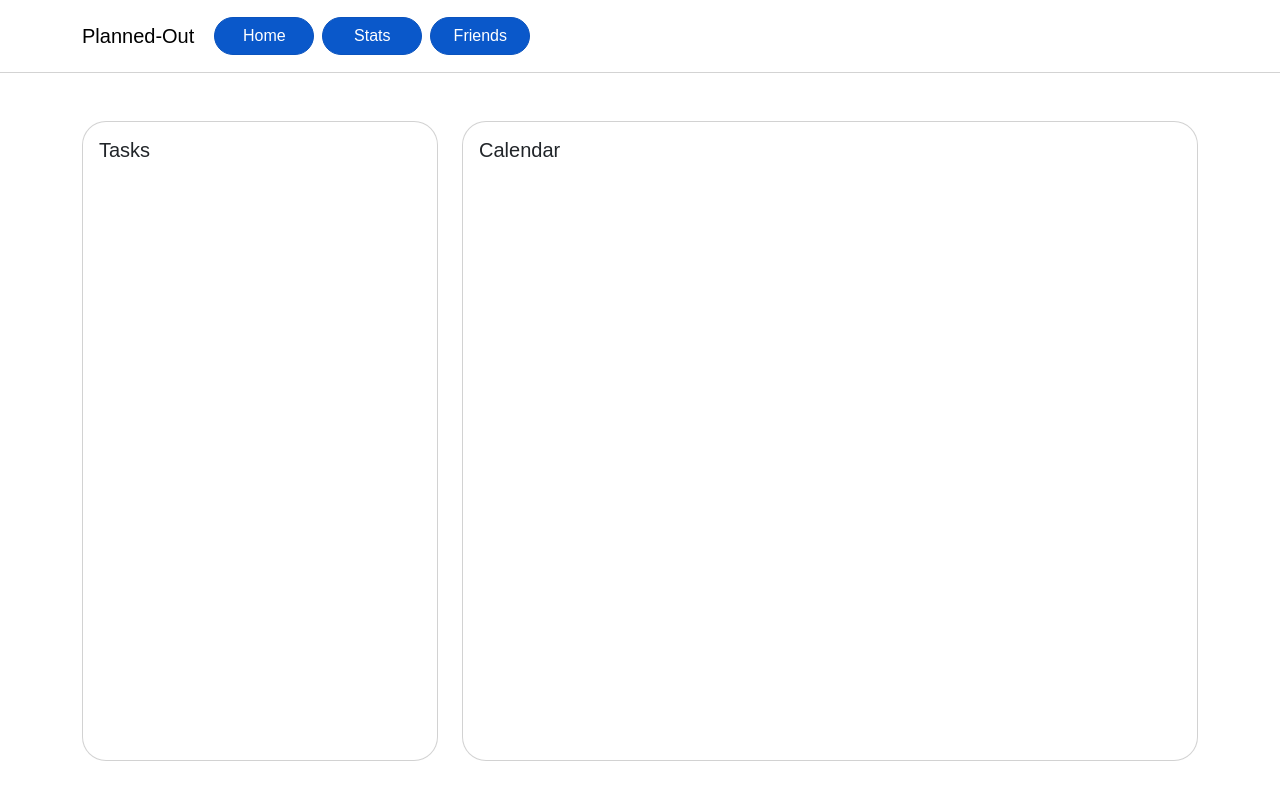
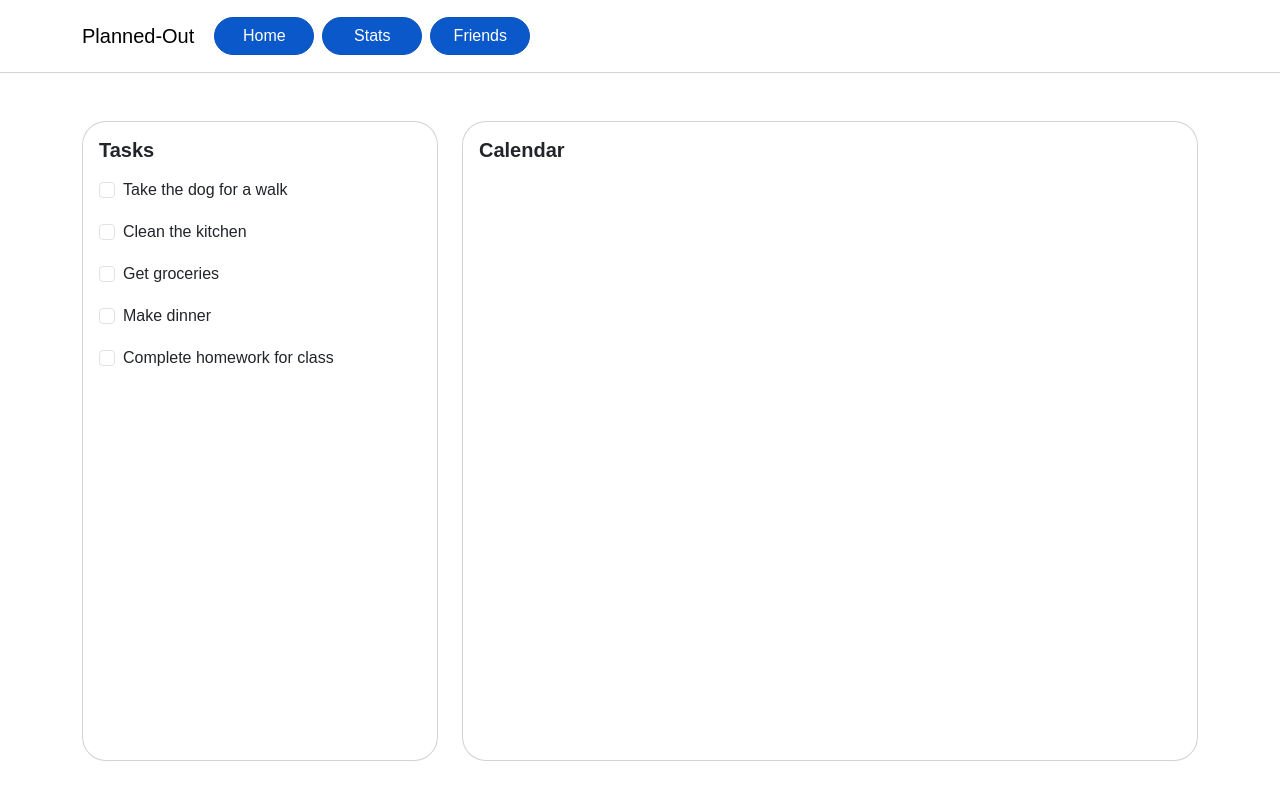
Before and after one commit to COSC481W-2023Fall/planned-out, a React (Create React App) app in the folder front-end/: page / in a window 1280 px wide. Built offline with nearby package versions, Linux system fonts and the light colour scheme.

Commit message:
feat: Implement UI for tasks

```diff
--- a/front-end/src/index.css
+++ b/front-end/src/index.css
@@ -23,8 +23,26 @@ code {
 }
 
 /* ----- CARDS ----- */
-div.tasks-card, div.calendar-card {
+div.tasks-card,
+div.calendar-card {
   height: 80vh;
   padding: 1em;
   border-radius: 24px;
 }
+
+div.card-title {
+  font-weight: bold;
+}
+
+div.task-list {
+  border: none !important;
+}
+
+div.task {
+  border: none;
+  padding-left: 0;
+}
+
+div.task label {
+  text-decoration: none;
+}
--- a/front-end/src/pages/Home.js
+++ b/front-end/src/pages/Home.js
@@ -2,6 +2,24 @@ import Container from "react-bootstrap/Container";
 import Row from "react-bootstrap/Row";
 import Col from "react-bootstrap/Col";
 import Card from "react-bootstrap/Card";
+import ListGroup from "react-bootstrap/ListGroup";
+import Form from "react-bootstrap/Form";
+
+function CheckBox({ taskname, id }) {
+    return (
+        <ListGroup.Item className="task">
+            {<Form.Check type='checkbox' id={id} label={taskname} />}
+        </ListGroup.Item>
+    );
+}
+
+const tasksList = [
+    'Take the dog for a walk',
+    'Clean the kitchen',
+    'Get groceries',
+    'Make dinner',
+    'Complete homework for class'
+]
 
 const Home = () => {
 
@@ -12,6 +30,13 @@ const Home = () => {
                     <Col>
                         <Card className="tasks-card">
                             <Card.Title>Tasks</Card.Title>
+                            <ListGroup className="task-list">
+                                {/* For loop for each task in the tasks list */}
+                                {tasksList
+                                    .map((task) => (
+                                        <CheckBox className="task" id={"task" + tasksList.indexOf(task)} taskname={task}></CheckBox>
+                                    ))}
+                            </ListGroup>
                         </Card>
                     </Col>
                     <Col sm={8}>
```
